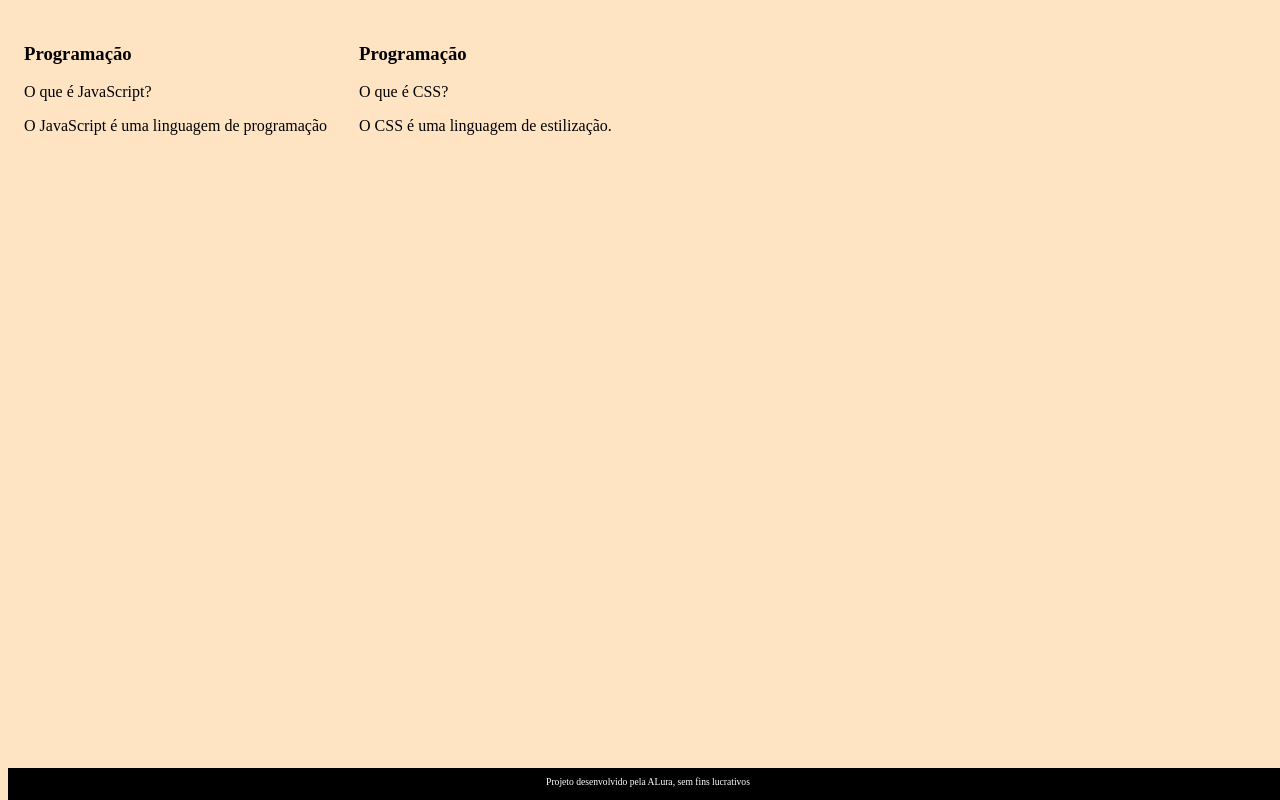
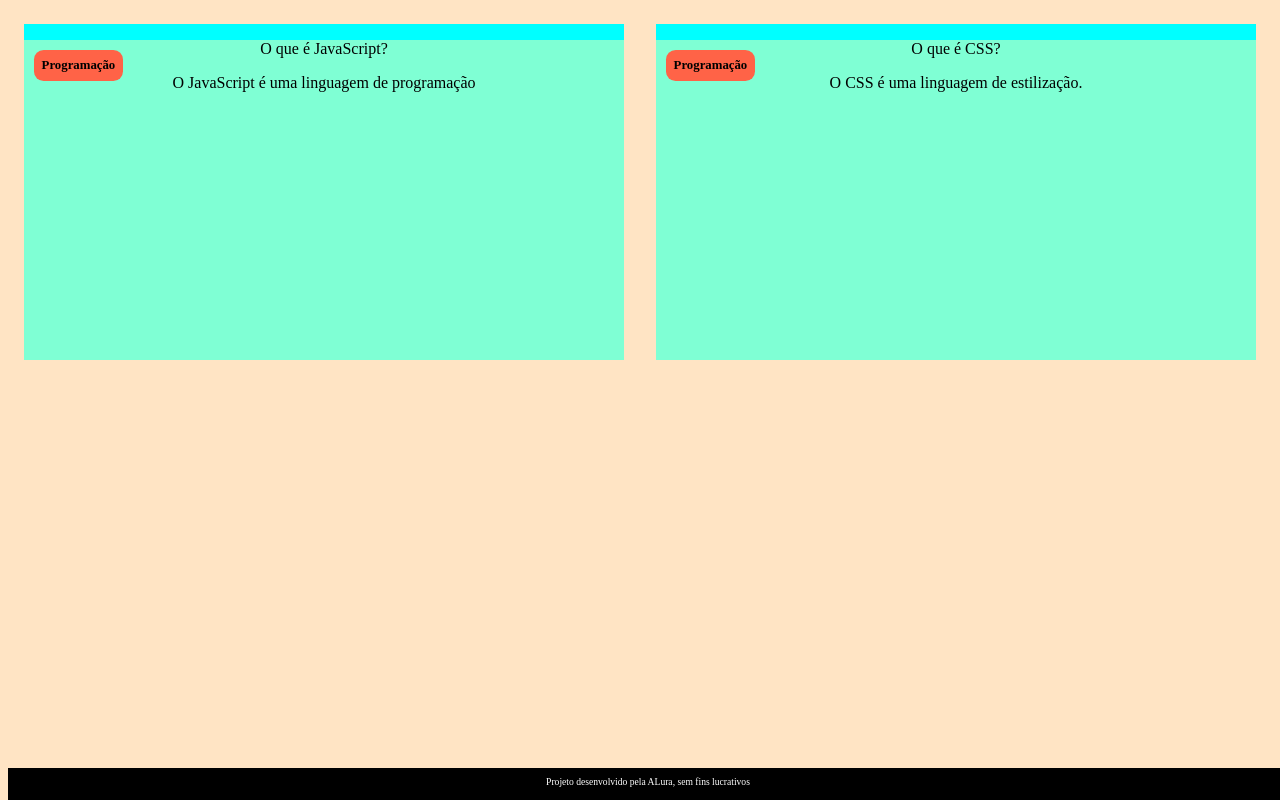
Before and after one commit to carolineeeesouzaaaa/Flashcards, a plain HTML site: page index.html in a window 1280 px wide. Drawn offline with Linux system fonts and the light colour scheme; files that its build step writes are made by us from their sources.

Commit message:
Add files via upload

```diff
--- a/style.css
+++ b/style.css
@@ -24,4 +24,24 @@ footer p {
 
 .cartao {
     margin: 1rem 1rem;
+    background-color: aqua;
+    height: 20rem;
+    flex-grow: 1;
+    flex-basis: calc(33% - 6rem);
 }
+
+.cartao__conteudo {
+    text-align: center;
+    background-color: aquamarine;
+    height: 100%;
+}
+
+.cartao__conteudo h3 {
+    background-color: tomato;
+    text-align: center;
+    padding: 0.5rem;
+    position: absolute;
+    margin: 0.6rem;
+    border-radius: 0.6rem;
+    font-size: 1vw;
+}
```
Also changed, not shown: bg-desktop.webp (added), bg-mobile.webp (added), bg-tablet.webp (added).
